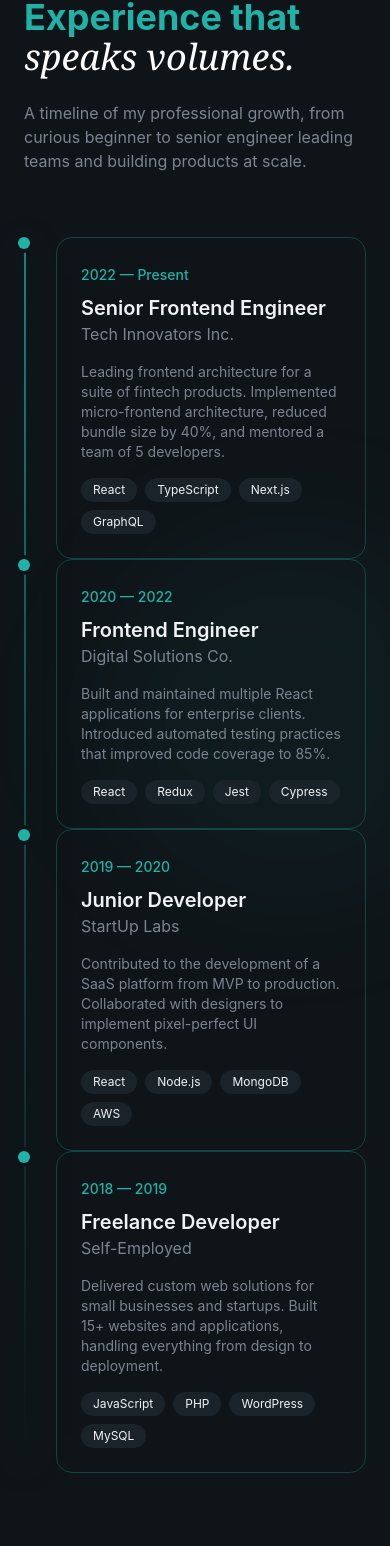
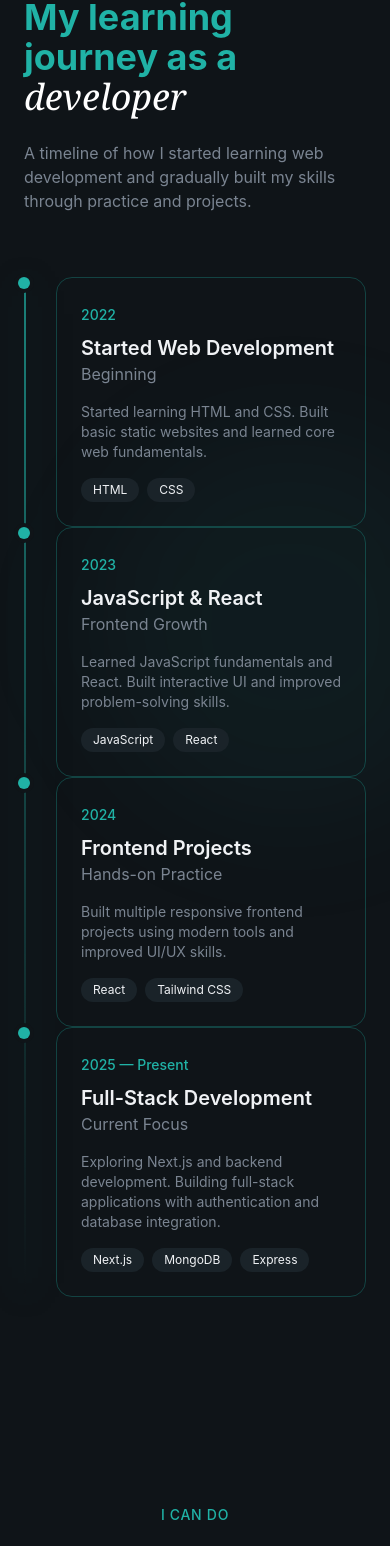
Before and after one commit to sifat-arch/portfolioN, a React (Vite) app: page / in a window 390 px wide. Shown: the part 6038-7584 px from the top of the page. Built offline with nearby package versions, Linux system fonts and the light colour scheme.

Commit message:
added what i can do feture and learning journey section

```diff
--- a/src/App.jsx
+++ b/src/App.jsx
@@ -2,9 +2,11 @@ import Navbar from "@/layout/Navbar";
 import Hero from "@/sections/Hero";
 import About from "@/sections/About";
 import Projects from "@/sections/Projects";
-import Experience from "@/sections/Experience";
+
 import Testimonials from "@/sections/Testimonials";
 import Contact from "@/sections/Contact";
+import LearningJourney from "./sections/LearningJourney";
+import WhatICanDo from "./sections/WhatICanDo";
 function App() {
   return (
     <div className="min-h-screen overflow-x-hidden">
@@ -14,8 +16,8 @@ function App() {
         <Hero />
         <About />
         <Projects />
-        <Experience />
-        <Testimonials />
+        <LearningJourney />
+        <WhatICanDo />
         <Contact />
       </main>
     </div>
--- a/src/layout/Navbar.jsx
+++ b/src/layout/Navbar.jsx
@@ -5,8 +5,8 @@ import { Menu, X } from "lucide-react";
 const navLinks = [
   { href: "#about", label: "About" },
   { href: "#projects", label: "Projects" },
-  { href: "#experience", label: "Experience" },
-  { href: "#testimonials", label: "Testimonials" },
+  { href: "#learning-journey", label: "Learning Journey" },
+  { href: "#what-i-can-do", label: "What I Can Do" },
 ];
 
 const Navbar = () => {
--- a/src/sections/Experience.jsx
+++ b/src/sections/LearningJourney.jsx
@@ -1,45 +1,45 @@
 import React from "react";
 const experiences = [
   {
-    period: "2022 — Present",
-    role: "Senior Frontend Engineer",
-    company: "Tech Innovators Inc.",
+    period: "2022",
+    role: "Started Web Development",
+    company: "Beginning",
     description:
-      "Leading frontend architecture for a suite of fintech products. Implemented micro-frontend architecture, reduced bundle size by 40%, and mentored a team of 5 developers.",
-    technologies: ["React", "TypeScript", "Next.js", "GraphQL"],
-    current: true,
-  },
-  {
-    period: "2020 — 2022",
-    role: "Frontend Engineer",
-    company: "Digital Solutions Co.",
-    description:
-      "Built and maintained multiple React applications for enterprise clients. Introduced automated testing practices that improved code coverage to 85%.",
-    technologies: ["React", "Redux", "Jest", "Cypress"],
+      "Started learning HTML and CSS. Built basic static websites and learned core web fundamentals.",
+    technologies: ["HTML", "CSS"],
     current: false,
   },
   {
-    period: "2019 — 2020",
-    role: "Junior Developer",
-    company: "StartUp Labs",
+    period: "2023",
+    role: "JavaScript & React",
+    company: "Frontend Growth",
     description:
-      "Contributed to the development of a SaaS platform from MVP to production. Collaborated with designers to implement pixel-perfect UI components.",
-    technologies: ["React", "Node.js", "MongoDB", "AWS"],
+      "Learned JavaScript fundamentals and React. Built interactive UI and improved problem-solving skills.",
+    technologies: ["JavaScript", "React"],
     current: false,
   },
   {
-    period: "2018 — 2019",
-    role: "Freelance Developer",
-    company: "Self-Employed",
+    period: "2024",
+    role: "Frontend Projects",
+    company: "Hands-on Practice",
     description:
-      "Delivered custom web solutions for small businesses and startups. Built 15+ websites and applications, handling everything from design to deployment.",
-    technologies: ["JavaScript", "PHP", "WordPress", "MySQL"],
+      "Built multiple responsive frontend projects using modern tools and improved UI/UX skills.",
+    technologies: ["React", "Tailwind CSS"],
     current: false,
   },
+  {
+    period: "2025 — Present",
+    role: "Full-Stack Development",
+    company: "Current Focus",
+    description:
+      "Exploring Next.js and backend development. Building full-stack applications with authentication and database integration.",
+    technologies: ["Next.js", "MongoDB", "Express"],
+    current: true,
+  },
 ];
-const Experience = () => {
+const LearningJourney = () => {
   return (
-    <section id="experience" className="py-32 relative overflow-hidden">
+    <section id="learning-journey" className="py-32 relative overflow-hidden">
       <div
         className="absolute top-1/2 left-1/4 w-96
        h-96 bg-primary/5 rounded-full blur-3xl -translate-y-1/2"
@@ -51,17 +51,17 @@ const Experience = () => {
             className="text-secondary-foreground text-sm
            font-medium tracking-wider uppercase animate-fade-in"
           >
-            Career Journey
+            My Journey
           </span>
           <h2
             className="text-4xl md:text-5xl font-bold
            mt-4 mb-6 animate-fade-in animation-delay-100
             text-secondary-foreground"
           >
-            Experience that{" "}
+            My learning journey as a{" "}
             <span className="font-serif italic font-normal text-white">
               {" "}
-              speaks volumes.
+              developer
             </span>
           </h2>
 
@@ -69,8 +69,8 @@ const Experience = () => {
             className="text-muted-foreground
            animate-fade-in animation-delay-200"
           >
-            A timeline of my professional growth, from curious beginner to
-            senior engineer leading teams and building products at scale.
+            A timeline of how I started learning web development and gradually
+            built my skills through practice and projects.
           </p>
         </div>
 
@@ -134,4 +134,4 @@ const Experience = () => {
   );
 };
 
-export default Experience;
+export default LearningJourney;
--- /dev/null
+++ b/src/sections/WhatICanDo.jsx
@@ -0,0 +1,106 @@
+import React from "react";
+import { Code2, Database, ShieldCheck, Globe, Layers } from "lucide-react";
+
+const whatICanDo = [
+  {
+    title: "Build Responsive & Modern UI",
+    desc: "Creating stunning, mobile-first interfaces using React and Tailwind CSS.",
+    icon: Code2,
+  },
+  {
+    title: "Full-Stack Applications",
+    desc: "Developing scalable full-stack applications with Next.js and MongoDB.",
+    icon: Database,
+  },
+  {
+    title: "Secure Authentication",
+    desc: "Implementing robust authentication systems with JWT and NextAuth.js.",
+    icon: ShieldCheck,
+  },
+  {
+    title: "API Integration",
+    desc: "Expertise in REST APIs, GraphQL, and dynamic data handling.",
+    icon: Globe,
+  },
+  {
+    title: "Reusable Components",
+    desc: "Designing scalable, maintainable, and reusable component architectures.",
+    icon: Layers,
+  },
+];
+
+const WhatICanDo = () => {
+  return (
+    <section className="py-20  text-white" id="what-i-can-do">
+      <div className="max-w-6xl mx-auto px-6">
+        {/* Section Header */}
+        <div className="text-center mb-16">
+          <div
+            className="text-secondary-foreground text-sm
+           font-medium tracking-wider uppercase animate-fade-in"
+          >
+            I Can Do
+          </div>
+          <h2 className="text-4xl mb:text-5xl font-bold mt-4 mb-5 animate-fade-in animation-delay-100 text-secondary-foreground">
+            What I Can{" "}
+            <span className="font-serif italic font-normal text-white">Do</span>
+          </h2>
+          <p className="text-muted-foreground animate-muted-froeground animate-fade-in aniation-delay-200">
+            Delivering high-quality solutions using modern technologies to solve
+            real-world problems.
+          </p>
+        </div>
+
+        {/* Cards Grid */}
+        <div className="grid grid-cols-1 md:grid-cols-2 lg:grid-cols-3 gap-6">
+          {whatICanDo.map((item, idx) => {
+            const Icon = item.icon;
+            return (
+              <div
+                key={idx}
+                className="group relative bg-white/5 backdrop-blur-xl border border-white/10 rounded-3xl p-8 transition-all duration-500 hover:-translate-y-2 hover:shadow-2xl hover:shadow-cyan-500/10 overflow-hidden hover:border-[var(--hover-border)] animate-fade-in"
+                style={{
+                  animationDelay: `${(idx + 1) * 150}ms`,
+                  "--hover-border": "#20b2a6",
+                }}
+              >
+                {/* Subtle gradient overlay on hover */}
+                <div className="absolute inset-0 bg-gradient-to-br from-cyan-500/10 to-violet-500/10 opacity-0 group-hover:opacity-100 transition-opacity duration-500" />
+
+                <div className="relative z-10">
+                  {/* Icon */}
+                  <div className="w-14 h-14 flex items-center justify-center bg-white/10 rounded-2xl mb-6 group-hover:scale-110 transition-transform duration-300">
+                    <Icon className="w-8 h-8 text-primary/60 group-hover:text-primary transition-colors" />
+                  </div>
+
+                  {/* Number */}
+                  <div className="text-5xl font-bold text-white/10 absolute top-6 right-6 group-hover:text-white/20 transition-colors">
+                    {String(idx + 1).padStart(2, "0")}
+                  </div>
+
+                  {/* Title */}
+                  <h3 className="text-xl font-semibold mb-3 tracking-tight group-hover:text-[#20b2a6] transition-colors">
+                    {item.title}
+                  </h3>
+
+                  {/* Description */}
+                  <p className="leading-relaxed transition-colors text-muted-foreground">
+                    {item.desc}
+                  </p>
+                </div>
+
+                {/* Bottom shine effect with secondary foreground color */}
+                <div
+                  className="absolute bottom-0 left-0 h-1 w-0 group-hover:w-full transition-all duration-700"
+                  style={{ backgroundColor: "#20b2a6" }}
+                />
+              </div>
+            );
+          })}
+        </div>
+      </div>
+    </section>
+  );
+};
+
+export default WhatICanDo;
```
